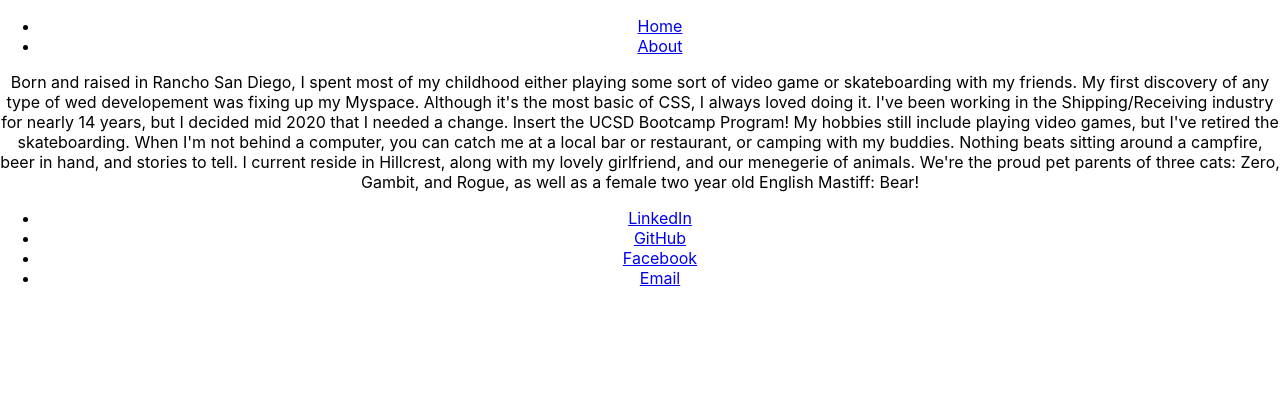
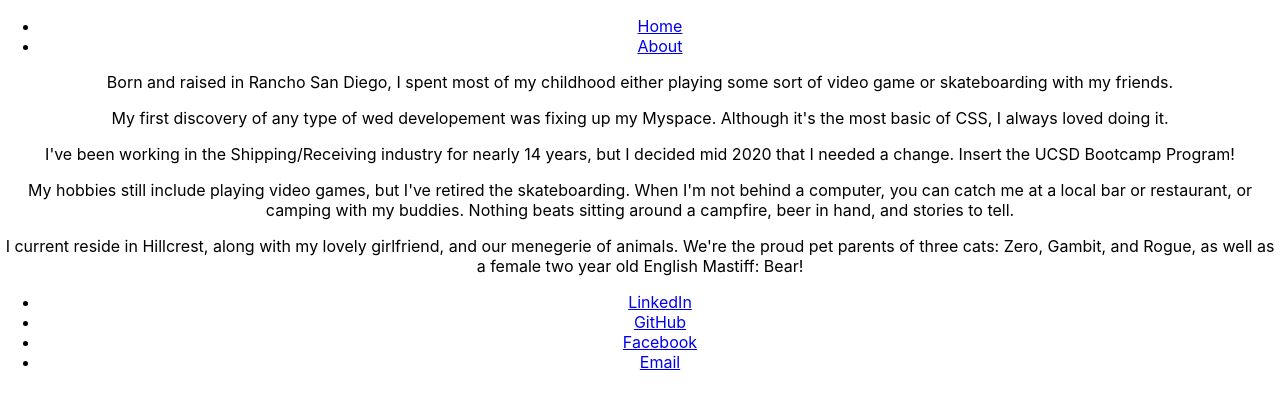
Before and after one commit to mbubel/react-portfolio, a React (Create React App) app: page /about in a window 1280 px wide. Shown: the top 408 px of the page. Built offline with nearby package versions, Linux system fonts and the light colour scheme.

Commit message:
Edited About Me text

```diff
--- a/src/components/About.js
+++ b/src/components/About.js
@@ -3,16 +3,23 @@ function About(props) {
     <div>
       <p>
         Born and raised in Rancho San Diego, I spent most of my childhood either
-        playing some sort of video game or skateboarding with my friends. My
-        first discovery of any type of wed developement was fixing up my
-        Myspace. Although it's the most basic of CSS, I always loved doing it.
+        playing some sort of video game or skateboarding with my friends.{" "}
+      </p>
+      My first discovery of any type of wed developement was fixing up my
+      Myspace. Although it's the most basic of CSS, I always loved doing it.
+      <p>
         I've been working in the Shipping/Receiving industry for nearly 14
         years, but I decided mid 2020 that I needed a change. Insert the UCSD
-        Bootcamp Program! My hobbies still include playing video games, but I've
-        retired the skateboarding. When I'm not behind a computer, you can catch
-        me at a local bar or restaurant, or camping with my buddies. Nothing
-        beats sitting around a campfire, beer in hand, and stories to tell. I
-        current reside in Hillcrest, along with my lovely girlfriend, and our
+        Bootcamp Program!
+      </p>
+      <p>
+        My hobbies still include playing video games, but I've retired the
+        skateboarding. When I'm not behind a computer, you can catch me at a
+        local bar or restaurant, or camping with my buddies. Nothing beats
+        sitting around a campfire, beer in hand, and stories to tell.{" "}
+      </p>
+      <p>
+        I current reside in Hillcrest, along with my lovely girlfriend, and our
         menegerie of animals. We're the proud pet parents of three cats: Zero,
         Gambit, and Rogue, as well as a female two year old English Mastiff:
         Bear!
```
